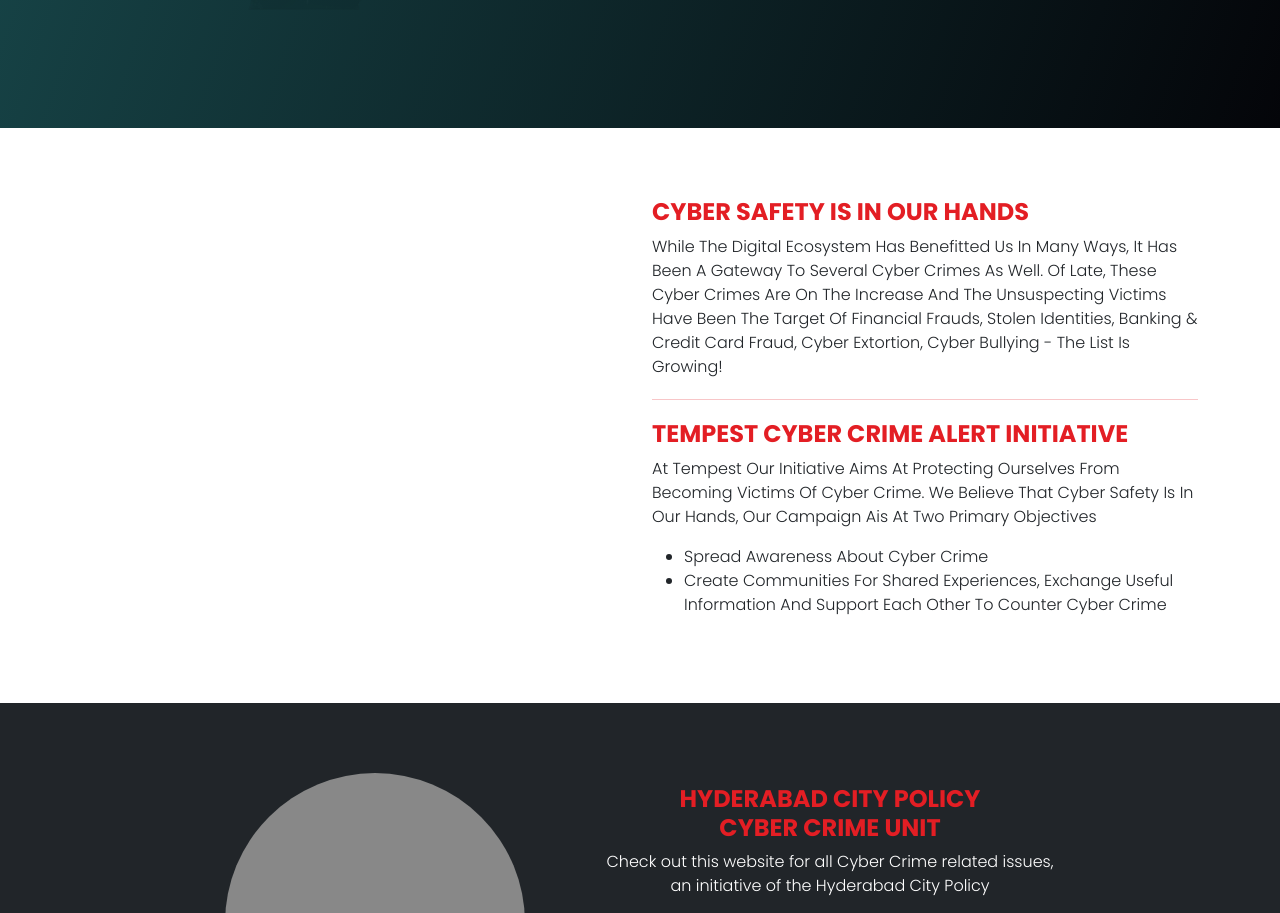
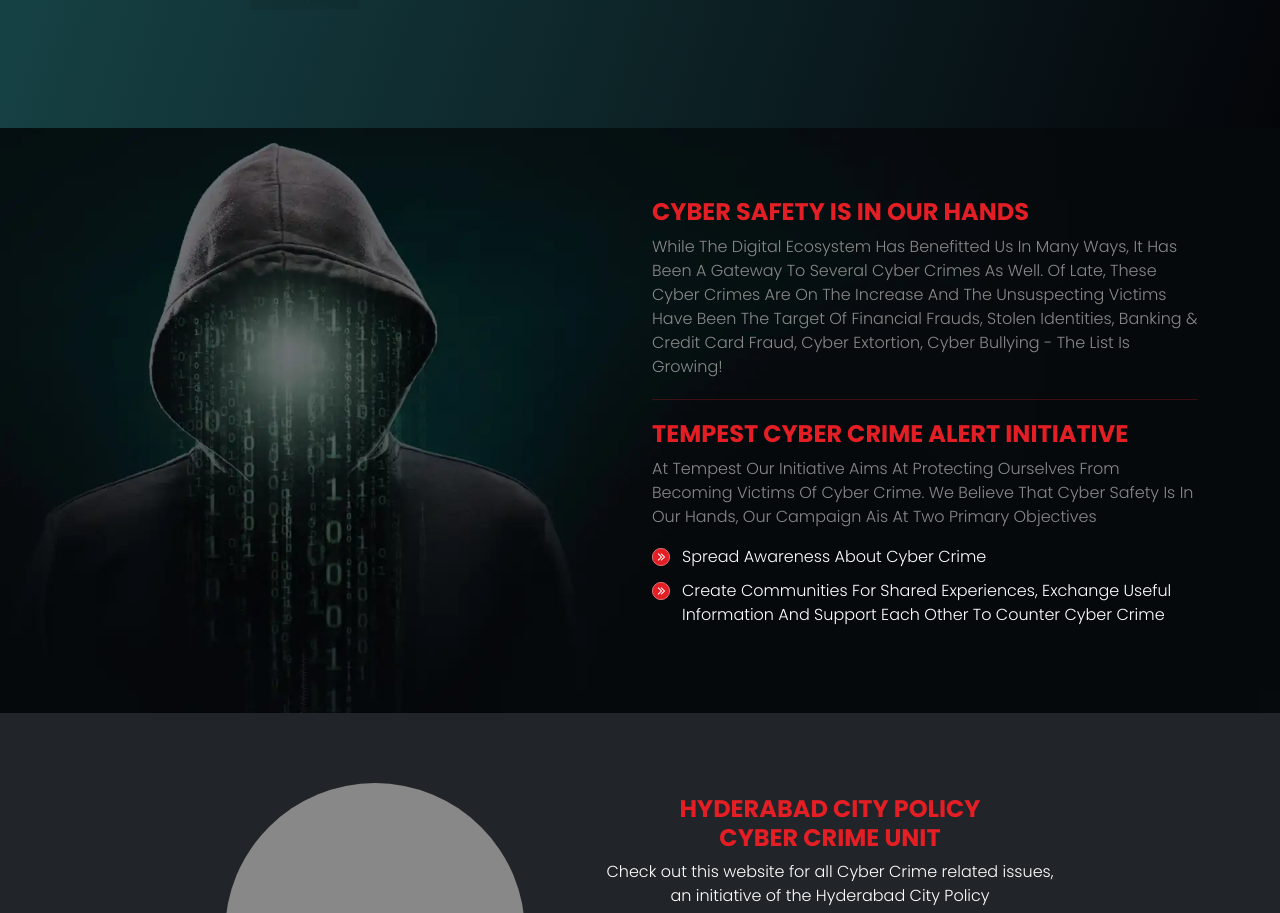
Before and after one commit to balu217-git/tempest-cyber-crime-alert, a plain HTML site: page index.html in a window 1280 px wide. Shown: the part 660-1573 px from the top of the page. Drawn offline with nearby package versions, Linux system fonts and the light colour scheme; some packages are replaced by stand-ins of ours; a script that the page names is missing.

Commit message:
2nd section updated

```diff
--- a/assets/css/style.css
+++ b/assets/css/style.css
@@ -181,8 +181,32 @@ h6 {
     margin-right: 15px;
 }
 
+.info-cyber-safety-bg{
+    background: url('../img/cyber-safety-bg.webp');
+    background-position: left center;
+    background-repeat: no-repeat;
+    background-size: cover;
+}
 
-
+.info-icon-left li{
+    position: relative;
+    padding-left: 30px;
+}
+.info-icon-left li::after{
+    position: absolute;
+    content: '';
+    left: 0;
+    top: 3px;
+    background: url('../img/list-icon.svg');
+    background-position: center;
+    background-repeat: no-repeat;
+    background-size: cover;
+    height: 18px;
+    width: 18px;
+}
+.info-icon-left li:not(:last-child){
+    margin-bottom: 10px;
+}
 
 
 
--- a/index.html
+++ b/index.html
@@ -142,17 +142,17 @@
             </div>
         </section>
 
-        <section class="info">
+        <section class="info info-cyber-safety-bg">
             <div class="container">
                 <div class="row justify-content-end">
                     <div class="col-md-6">
-                        <div class="info-content">
+                        <div class="info-content text-brand-light">
                             <h3 class="text-brand-red fs-4 fw-bold">CYBER SAFETY IS IN OUR HANDS</h3>
                             <p>While The Digital Ecosystem Has Benefitted Us In Many Ways, It Has Been A Gateway To Several Cyber Crimes As Well. Of Late, These Cyber Crimes Are On The Increase And The Unsuspecting Victims Have Been The Target Of Financial Frauds, Stolen Identities, Banking & Credit Card Fraud, Cyber Extortion, Cyber Bullying - The List Is Growing!</p>
                             <hr class="hr-brand">
                             <h3 class="fs-4 text-brand-red fw-bold">TEMPEST CYBER CRIME ALERT INITIATIVE</h3>
                             <p>At Tempest Our Initiative Aims At Protecting Ourselves From Becoming Victims Of Cyber Crime. We Believe That Cyber Safety Is In Our Hands, Our Campaign Ais At Two Primary Objectives</p>
-                            <ul>
+                            <ul class="list-unstyled text-white info-icon-left">
                                 <li>Spread Awareness About Cyber Crime</li>
                                 <li>Create Communities For Shared Experiences, Exchange Useful Information And Support Each Other To Counter Cyber Crime</li>
                             </ul>
```
Also changed, not shown: assets/img/cyber-safety-bg.webp (added), assets/img/list-icon.svg (added).
